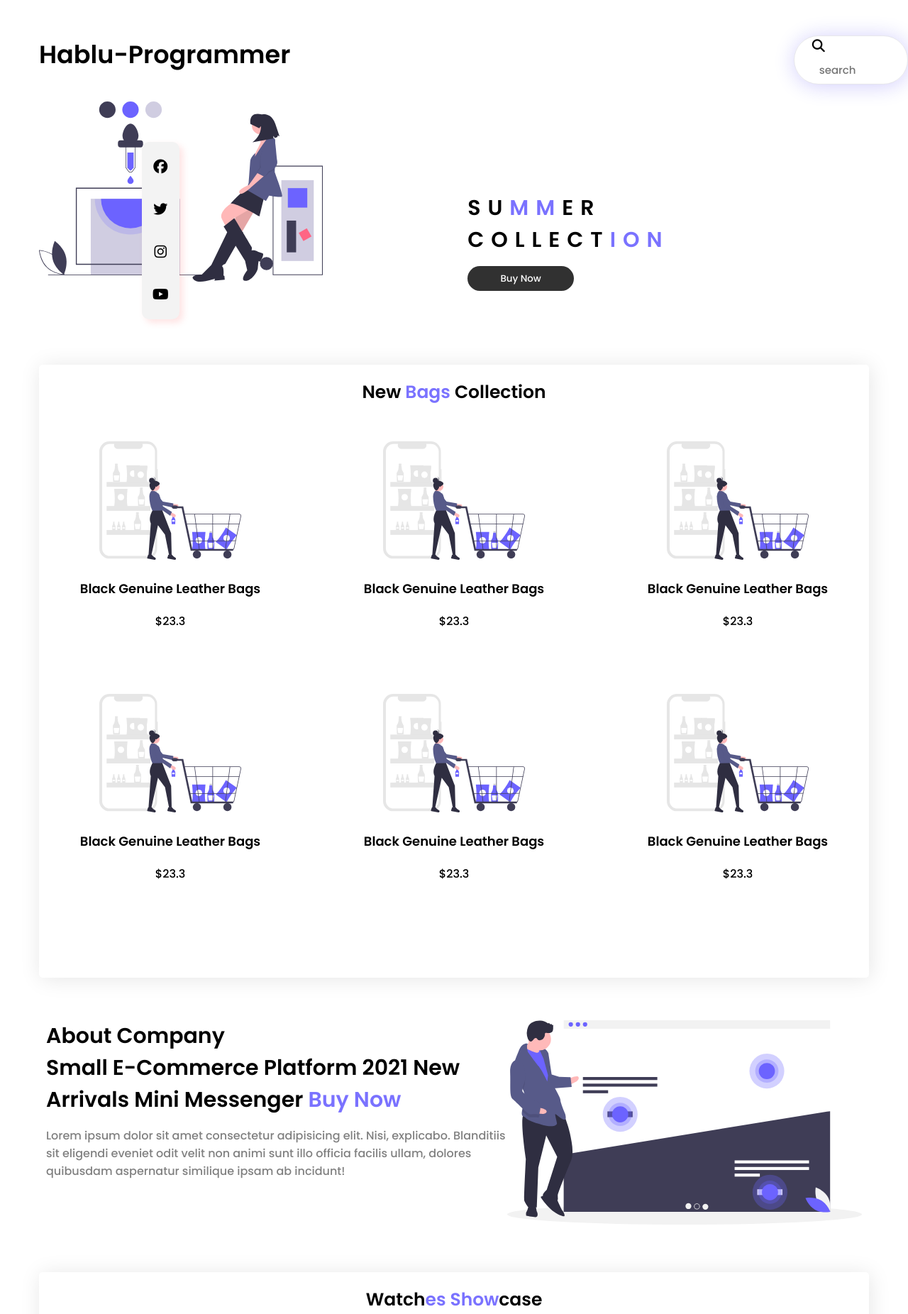
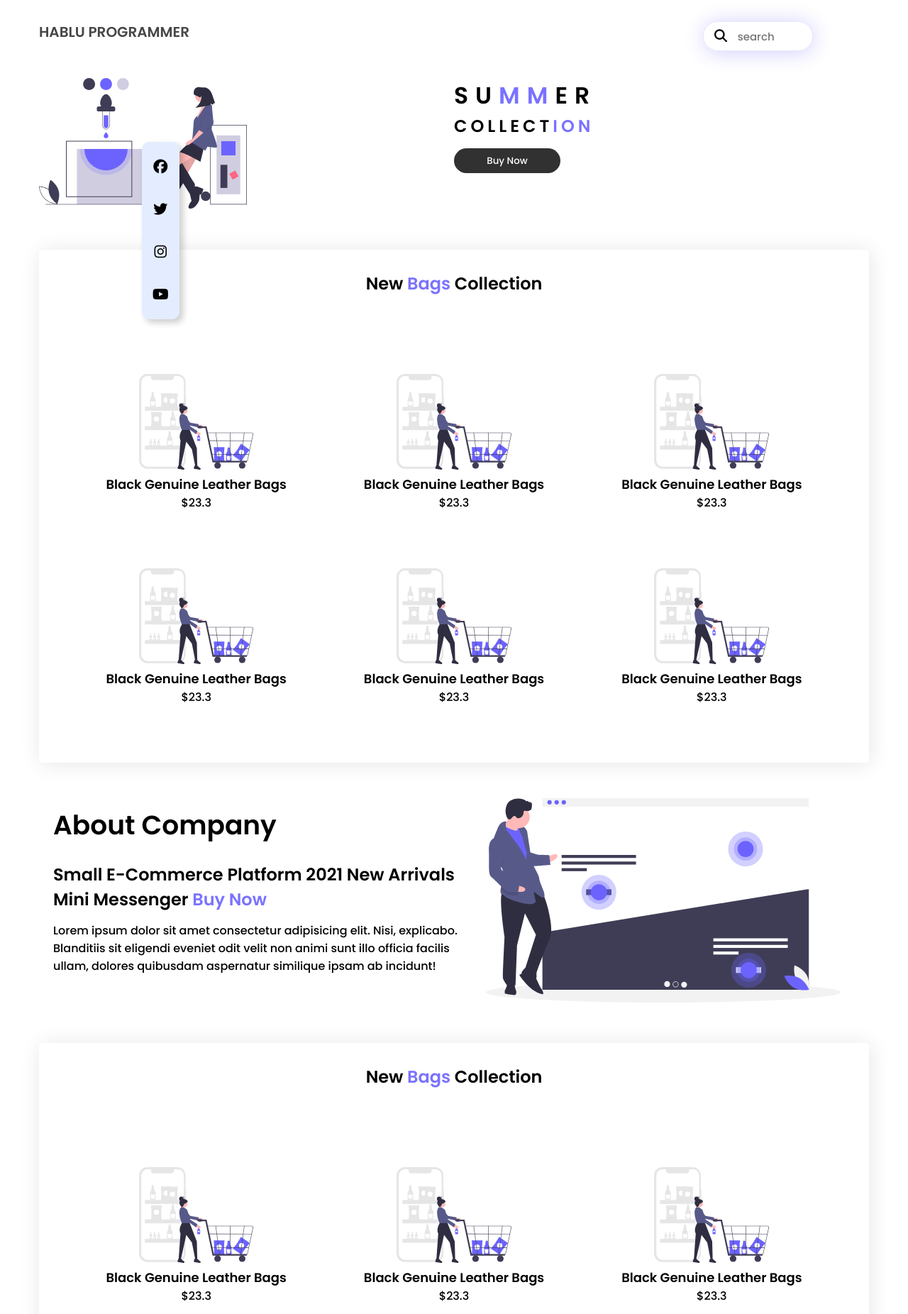
Before and after one commit to ashrafulrahmansakil/E-commerce-Hablu, a plain HTML site: page index.html in a window 1280 px wide. Shown: the top 1852 px of the page at 71% size. Drawn offline with Linux system fonts and the light colour scheme.

Commit message:
E-commerce-Hablu

```diff
--- a/css/style.css
+++ b/css/style.css
@@ -8,15 +8,19 @@
     font-family: 'Poppins', sans-serif;
 }
 
-span{
-    color: #7A72FF;
+.container{
+    width: 95%;
+    max-width: 1170px;
+    margin: 0 auto;
 }
 
-hr {
-    margin: 5px;
+img{
+    width: 50%;
 }
 
-button{
+
+/* button */
+button {
     width: 150px;
     height: 35px;
     border: none;
@@ -25,55 +29,78 @@ button{
     background-color: #313131;
     margin: 14px 0px;
     cursor: pointer;
+
 }
 
-button:hover{
-    background-color: #7A72FF;
+  button:hover {
+    background: #7A72FF;
+
 }
 
-.container{
-    width: 1170px;
-    margin: 0 auto;
+.btn {
+    position: absolute;
+    width: 140px;
+    height: 40px;
+    display: flex;
+    justify-content: center;
+    align-items: center;
+    border-radius: 15% 15% 15% 15% / 50% 50% 50% 50%;
+    background: linear-gradient(120deg,#6b60ec 20%,#a166f4);
+    color: #FFFFFF;
+    display: none;
+    animation: fade 0.2s;
+    text-decoration: none;
+    transform: translate(105px,6px);
   }
 
-/* header */
 
-.header-area{
-    padding: 50px 0px;
+
+.product__box:hover .btn{
+    display: flex;
+    transition: all cubic-bezier(0.25, 0.1, 0.56, 0.78) .5s;
 }
 
-.header-container {
-    display: grid;
-    grid-template-columns: 10fr 1fr;
+/* header area start */
+
+.header__item {
+    padding: 30px 0px;
 }
 
-.logo{
+
+.logo {
+    float: left;
     width: 80%;
-    float: left;
-}
-
-.logo a{
-    text-decoration: none;
-    font-size: 35px;
-    color: black;
-    font-weight: bold;
 }
 
 .search {
+    float: right;
+    width: 20%;
+}
+
+.logo a {
+    font-size: 20px;
+    text-decoration: none;
+    color: #464646;
+    font-weight: 600;
+    text-transform: uppercase;
+}
+
+span {
+    color: #7A72FF;
+}
+
+/* button */
+.search__btn {
     position: fixed;
-    border: 1px solid rgb(25 21 62 / 10%);
+    border: 1px solid rgb(51 38 167 / 10%);
     box-shadow: 1px 2px 30px rgb(26 0 241 / 20%);
-    padding: 0px 25px;
+    padding: 0px 15px;
     border-radius: 50px;
     font-size: 18px;
     background-color: transparent;
 }
 
-.serach i{
-    padding: 10px 5px;
-}
-
-input{
+input[type="search"] {
     border: none;
     outline: none;
     width: 100px;
@@ -81,39 +108,23 @@ input{
     background-color: transparent;
     font-size: 15px;
     padding: 10px;
-    color: rgb(63, 63, 63);
+    color: rgb(255 255 255);
   }
 
-/* header section */
+  /* Icon area */
 
-.header-section {
-    display: inline-block;
-    margin-right: 200px;
-    letter-spacing: 10px;
-    padding: 40px 0px;
-}
-
-.header-section img {
-    width: 400px;
-    height: auto;
-}
-
-.header-section h1, h2 {
-    font-size: 30px;
-}
-
-.icon-area{
+.icon__area {
     position: fixed;
     left: 200px;
     top: 25%;
-    background-color: #f3f3f3;
+    background-color: #e4edff;
     border-radius: 10px;
-    z-index: 1;
-    box-shadow: 5px 5px 10px rgb(255 118 118 / 20%);
+    z-index: 2;
+    box-shadow: 5px 5px 10px rgb(0 0 0 / 20%);
     padding: 5px 5px;
 }
 
-.icon-area a{
+.icon__area a {
     display: flex;
     flex-direction: column;
     justify-content: center;
@@ -142,32 +153,43 @@ input{
     color:#CD201F ;
 }
 
-/* market area */
+/* header area end */
 
-.market-area {
-    height: 54rem;
-    width: auto;
+
+/* collection area start */
+.collection__item {
+    display: grid;
+    grid-template-columns: 1fr 1fr;
+  }
+
+  .collection__area {
+    padding: 50px 0px;
+    overflow: hidden;
+  }
+
+
+
+/* collection area end */
+
+/* market area start */
+.market__area {
     box-shadow: 2px 2px 30px rgb(0 0 0 / 10%);
     border-radius: 5px;
   }
 
-.market-area h1 {
-    font-size: 25px;
+.market__item {
     text-align: center;
-    padding: 20px 0px;
+    padding: 30px 0px;
 }
 
-.product-container {
+.product__collection {
     display: grid;
-    grid-gap: 30px;
     grid-template-columns: 1fr 1fr 1fr;
+    grid-gap: 20px;
+    padding: 50px 50px;
   }
 
-.product-box-img img {
-    width: 200px;
-}
-
-.product-box {
+.product__box {
     text-align: center;
     font-size: 16px;
     padding: 30px 10px;
@@ -175,47 +197,60 @@ input{
     border-radius: 5px;
 }
 
-.product-box h1 {
+.product__box h1 {
     font-size: 18px;
 }
 
-.product-box:hover {
+.product__box:hover {
     box-shadow: 2px 2px 30px rgba(0,0,0,0.1);
 }
 
-.btn{position: absolute;width:140px;height: 40px;display: flex;justify-content: center;align-items: center;border-radius: 15% 15% 15% 15% / 50% 50% 50% 50%;background:linear-gradient(120deg,#6b60ec 20%,#a166f4);color:#FFFFFF;display: none;animation: fade 0.2s;text-decoration: none;transform: translate(105px,6px);}
+.collection__item__title {
+    font-size: 22px;
+    letter-spacing: 10px;
+}
 
-.product-box:hover .btn{
-    	display: flex;
-    	transition: all cubic-bezier(0.25, 0.1, 0.56, 0.78) .5s;
+.collection__item__sub {
+    letter-spacing: 5px;
 }
 
 
-/* about area */
+/* market area start */
 
-.about-area {
+
+/* about area start */
+
+.about__item__container {
     display: grid;
-    grid-template-columns: 3fr 1fr;
-    padding: 60px 10px;
+    grid-template-columns: 1fr 1fr;
   }
 
-.about-item img {
+  .about__item {
+    padding: 50px 20px;
+  }
+
+.about__item__title {
+    padding: 10px 0px;
+    font-size: 25px;
+    text-transform: capitalize;
+}
+
+.about__item__sub {
+    padding: 14px 0px;
+}
+
+.about__item__dec {
+    width: 570px;
+}
+
+.about__item img {
     width: 500px;
   }
-
-.about-item h1 {
-    text-align: left;
-    font-size: 30px;
-}
-
-.about-item p {
-    color: grey;
-    padding: 15px 0px;
-}
+  /* about area end */
 
   /* notification area */
 
-.notificatin-area {
+.notificatin__area {
     margin: 50px 0px;
     text-align: center;
 }
@@ -231,6 +266,8 @@ input{
 
 .notificationInput input{
     width: 50%;
+    border: none;
+    outline: none;
 }
 
 .notificatin-area h1 {
--- a/index.html
+++ b/index.html
@@ -11,113 +11,118 @@
     <link rel="icon" href="assets/favicon.png">
     <!-- font awesome -->
     <script src="https://kit.fontawesome.com/d0e500b534.js" crossorigin="anonymous"></script>
+    <!-- Style CSS -->
+    <link rel="stylesheet" href="css/style.css">
     <!-- Responsive CSS -->
     <link rel="stylesheet" href="css/responsive.css">
-    <!-- Style CSS -->
-    <link rel="stylesheet" href="css/style.css">
 
 </head>
 
 <body>
 
-    <!-- Header Area Part-->
+        <!-- header area part start-->
+    <section>
+        <div class="header__area container">
+            <div class="header__item">
+                <div class="logo"><a href="#"> hablu programmer </a></div>
 
-<section>
-    <div class="container">
-    <div class="header-area">
-
-<div class="header-container">
-    <div class="header-item">
-      <div class="logo"><a href="#">Hablu-Programmer</a>
+            <div class="search">
+            <div class="search__btn">
+                <i class="fas fa-search"></i>
+            <input type="search" placeholder="search">
             </div>
             </div>
-    <div class="header-item">
-        <div class="search">
-        <i class="fas fa-search">
-        </i><input type="search" placeholder="search">
-    </div>
-    </div>
-</div>
-
-<div class="header-section">
-    <img src="assets/1.undraw_add_color_19gv.svg" alt="girl">
-</div>
-
-<div class="header-section">
-    <h1>SU<span>MM</span>ER</h1>
-    <h2>COLLECT<span>ION</span></h2>
-    <button>Buy Now</button>
-</div>
-    </div>
-</div>
-<div class="icon-area">
+            <!-- sidebar Icon start-->
+            <div class="icon__area">
                 <a href="https://www.facebook.com" target="_blacnk"><i class="fab fa-facebook"></i></a>
                 <a href="https://www.twitter.com" target="_blacnk"><i class="fab fa-twitter"></i></a>
                 <a href="https://www.instagram.com" target="_blacnk"><i class="fab fa-instagram"></i></a>
                 <a href="https://www.youtube.com" target="_blacnk"><i class="fab fa-youtube"></i></a>
             </div>
 
+            <!-- sidebar Icon end-->
+
+        </div>
+        </div>
     </section>
+        <!-- header part end-->
 
-        <!-- Market Area Part-->
+        <!-- collection part start-->
+    <section>
+        <div class="collection__area container">
+                <div class="collection__item">
+                <div class="collection__item__container">
+                    <div class="collection__item__img"><img src="assets/1.undraw_add_color_19gv.svg" alt=""></div>
+                </div>
 
+                <div class="collection__item">
+                <div class="collection__item__container">
+                       <div class="collection__item__title"><h1>SU<span>MM</span>ER</h1></div>
+                       <div class="collection__item__sub"><h2>COLLECT<span>ION</span></h2></div>
+                       <div class="collection__item__button"><button>Buy Now</button></div>
+                    </div>
+                    </div>
+    </section>
+        <!-- collection part end-->
+
+
+        <!-- Market part start-->
         <section>
-    <div class="container">
-    <div class="market-area">
-        <h1>New <span>Bags </span>Collection</h1>
+            <div class="market__area container">
+                <div class="market__item"><h1>New <span> Bags</span> Collection</h1></div>
+                <!-- product container -->
+                <div class="product__collection">
 
-        <div class="product-container">
-
-    <!-- product-item -->
-
-            <div class="product-item">
-                <div class="product-box">
-                    <div class="product-box-img"><img src="assets/2.undraw_shopping_app_flsj.svg" alt="product-1"></div>
+                <div class="product__item">
+                        <div class="product__box">
+                            <div class="product__box-img"><img src="assets/2.undraw_shopping_app_flsj.svg" alt="product-1"></div>
                             <h1>Black Genuine Leather Bags</h1>
                             <p>$23.3</p>
                             <a href="#"class="btn">Add to cart</a>
                         </div>
                     </div>
 
-            <div class="product-item">
-                <div class="product-box">
-                    <div class="product-box-img"><img src="assets/2.undraw_shopping_app_flsj.svg" alt="product-1"></div>
+
+                    <div class="product__item">
+                        <div class="product__box">
+                            <div class="product__box-img"><img src="assets/2.undraw_shopping_app_flsj.svg" alt="product-1"></div>
                             <h1>Black Genuine Leather Bags</h1>
                             <p>$23.3</p>
                             <a href="#"class="btn">Add to cart</a>
                         </div>
                     </div>
 
-            <div class="product-item">
-                <div class="product-box">
-                    <div class="product-box-img"><img src="assets/2.undraw_shopping_app_flsj.svg" alt="product-1"></div>
+                    <div class="product__item">
+                        <div class="product__box">
+                            <div class="product__box-img"><img src="assets/2.undraw_shopping_app_flsj.svg" alt="product-1"></div>
                             <h1>Black Genuine Leather Bags</h1>
                             <p>$23.3</p>
                             <a href="#"class="btn">Add to cart</a>
                         </div>
                     </div>
 
-            <div class="product-item">
-                <div class="product-box">
-                    <div class="product-box-img"><img src="assets/2.undraw_shopping_app_flsj.svg" alt="product-1"></div>
+                    <div class="product__item">
+                        <div class="product__box">
+                            <div class="product__box-img"><img src="assets/2.undraw_shopping_app_flsj.svg" alt="product-1"></div>
                             <h1>Black Genuine Leather Bags</h1>
                             <p>$23.3</p>
                             <a href="#"class="btn">Add to cart</a>
                         </div>
                     </div>
 
-            <div class="product-item">
-                <div class="product-box">
-                    <div class="product-box-img"><img src="assets/2.undraw_shopping_app_flsj.svg" alt="product-1"></div>
+
+                    <div class="product__item">
+                        <div class="product__box">
+                            <div class="product__box-img"><img src="assets/2.undraw_shopping_app_flsj.svg" alt="product-1"></div>
                             <h1>Black Genuine Leather Bags</h1>
                             <p>$23.3</p>
                             <a href="#"class="btn">Add to cart</a>
                         </div>
                     </div>
 
-            <div class="product-item">
-                <div class="product-box">
-                    <div class="product-box-img"><img src="assets/2.undraw_shopping_app_flsj.svg" alt="product-1"></div>
+                    <div class="product__item">
+                        <div class="product__box">
+                            <div class="product__box-img"><img src="assets/2.undraw_shopping_app_flsj.svg" alt="product-1"></div>
                             <h1>Black Genuine Leather Bags</h1>
                             <p>$23.3</p>
                             <a href="#"class="btn">Add to cart</a>
@@ -126,83 +131,86 @@
 
                 </div>
                 </div>
-    </div>
         </section>
+        <!-- Market part end-->
 
-<!-- About Area part -->
+
+        <!-- About area part start-->
 
 <section>
-    <div class="container">
-        <div class="about-area">
-            <div class="about-item">
-                <h1>About Company</h1>
-                <h2>Small E-Commerce Platform 2021 New Arrivals Mini Messenger <span>Buy Now</span></h2>
-                <p>Lorem ipsum dolor sit amet consectetur adipisicing elit. Nisi, explicabo. Blanditiis sit eligendi eveniet odit velit non animi sunt illo officia facilis ullam, dolores quibusdam aspernatur similique ipsam ab incidunt!</p>
+    <div class="about__area container">
+        <div class="about__item__container">
+        <div class="about__item">
+          <div class="about__item__title"><h1>About Company</h1></div>
+           <div class="about__item__sub"><h2>Small E-Commerce Platform 2021 New Arrivals Mini Messenger <span>Buy Now</span></h2></div>
+           <div class="about__item__dec"><p>Lorem ipsum dolor sit amet consectetur adipisicing elit. Nisi, explicabo. Blanditiis sit eligendi eveniet odit velit non animi sunt illo officia facilis ullam, dolores quibusdam aspernatur similique ipsam ab incidunt!</p></div>
         </div>
-            <div class="about-item"><img src="assets/4.undraw_heatmap_uyye.svg" alt="heatmap"></div>
+
+        <div class="about__item"><img src="assets/4.undraw_heatmap_uyye.svg" alt="heatmap"></div>
     </div>
     </div>
 </section>
 
-<!-- market-area -->
 
+<!-- About area part start-->
+
+        <!-- Market part start-->
         <section>
-    <div class="container">
-    <div class="market-area">
-        <h1>Watch<span>es</span> <span>Show</span>case</h1>
+            <div class="market__area container">
+                <div class="market__item"><h1>New <span> Bags</span> Collection</h1></div>
+                <!-- product container -->
+                <div class="product__collection">
 
-        <div class="product-container">
-
-      <!-- product-item -->
-
-            <div class="product-item">
-                <div class="product-box">
-                    <div class="product-box-img"><img src="assets/2.undraw_shopping_app_flsj.svg" alt="product-1"></div>
+                <div class="product__item">
+                        <div class="product__box">
+                            <div class="product__box-img"><img src="assets/2.undraw_shopping_app_flsj.svg" alt="product-1"></div>
                             <h1>Black Genuine Leather Bags</h1>
                             <p>$23.3</p>
                             <a href="#"class="btn">Add to cart</a>
                         </div>
                     </div>
 
-            <div class="product-item">
-                <div class="product-box">
-                    <div class="product-box-img"><img src="assets/2.undraw_shopping_app_flsj.svg" alt="product-1"></div>
+
+                    <div class="product__item">
+                        <div class="product__box">
+                            <div class="product__box-img"><img src="assets/2.undraw_shopping_app_flsj.svg" alt="product-1"></div>
                             <h1>Black Genuine Leather Bags</h1>
                             <p>$23.3</p>
                             <a href="#"class="btn">Add to cart</a>
                         </div>
                     </div>
 
-            <div class="product-item">
-                <div class="product-box">
-                    <div class="product-box-img"><img src="assets/2.undraw_shopping_app_flsj.svg" alt="product-1"></div>
+                    <div class="product__item">
+                        <div class="product__box">
+                            <div class="product__box-img"><img src="assets/2.undraw_shopping_app_flsj.svg" alt="product-1"></div>
                             <h1>Black Genuine Leather Bags</h1>
                             <p>$23.3</p>
                             <a href="#"class="btn">Add to cart</a>
                         </div>
                     </div>
 
-            <div class="product-item">
-                <div class="product-box">
-                    <div class="product-box-img"><img src="assets/2.undraw_shopping_app_flsj.svg" alt="product-1"></div>
+                    <div class="product__item">
+                        <div class="product__box">
+                            <div class="product__box-img"><img src="assets/2.undraw_shopping_app_flsj.svg" alt="product-1"></div>
                             <h1>Black Genuine Leather Bags</h1>
                             <p>$23.3</p>
                             <a href="#"class="btn">Add to cart</a>
                         </div>
                     </div>
 
-            <div class="product-item">
-                <div class="product-box">
-                    <div class="product-box-img"><img src="assets/2.undraw_shopping_app_flsj.svg" alt="product-1"></div>
+
+                    <div class="product__item">
+                        <div class="product__box">
+                            <div class="product__box-img"><img src="assets/2.undraw_shopping_app_flsj.svg" alt="product-1"></div>
                             <h1>Black Genuine Leather Bags</h1>
                             <p>$23.3</p>
                             <a href="#"class="btn">Add to cart</a>
                         </div>
                     </div>
 
-            <div class="product-item">
-                <div class="product-box">
-                    <div class="product-box-img"><img src="assets/2.undraw_shopping_app_flsj.svg" alt="product-1"></div>
+                    <div class="product__item">
+                        <div class="product__box">
+                            <div class="product__box-img"><img src="assets/2.undraw_shopping_app_flsj.svg" alt="product-1"></div>
                             <h1>Black Genuine Leather Bags</h1>
                             <p>$23.3</p>
                             <a href="#"class="btn">Add to cart</a>
@@ -211,33 +219,36 @@
 
                 </div>
                 </div>
-    </div>
         </section>
+        <!-- Market area part end-->
 
-<!-- Notificatin Area Part-->
+        <!-- Notificatin Area Part start-->
 
 <section>
     <div class="container">
-        <div class="notificatin-area">
+        <div class="notificatin__area">
             <h1>Subscribe For New Product notificatin</h1>
 
         <div class="notificationInput">
             <input type="text" placeholder="Enter your E-mail">
             <a href="#">SEND</a>
         </div>
+
     </div>
    </div>
 </section>
 
 <hr>
 
-<!-- Footer -->
+        <!-- Notificatin Area Part end-->
 
+<!-- footer -->
         <footer>
             <div class="container">
             <p>&copy; AllRight Reserved By hablu Programmer</p>
             </div>
             </footer>
 
+
 </body>
 </html>
```
Also changed, not shown: css/responsive.css (+17 -30 lines). Lines whose indentation alone changed are shown as unchanged.
